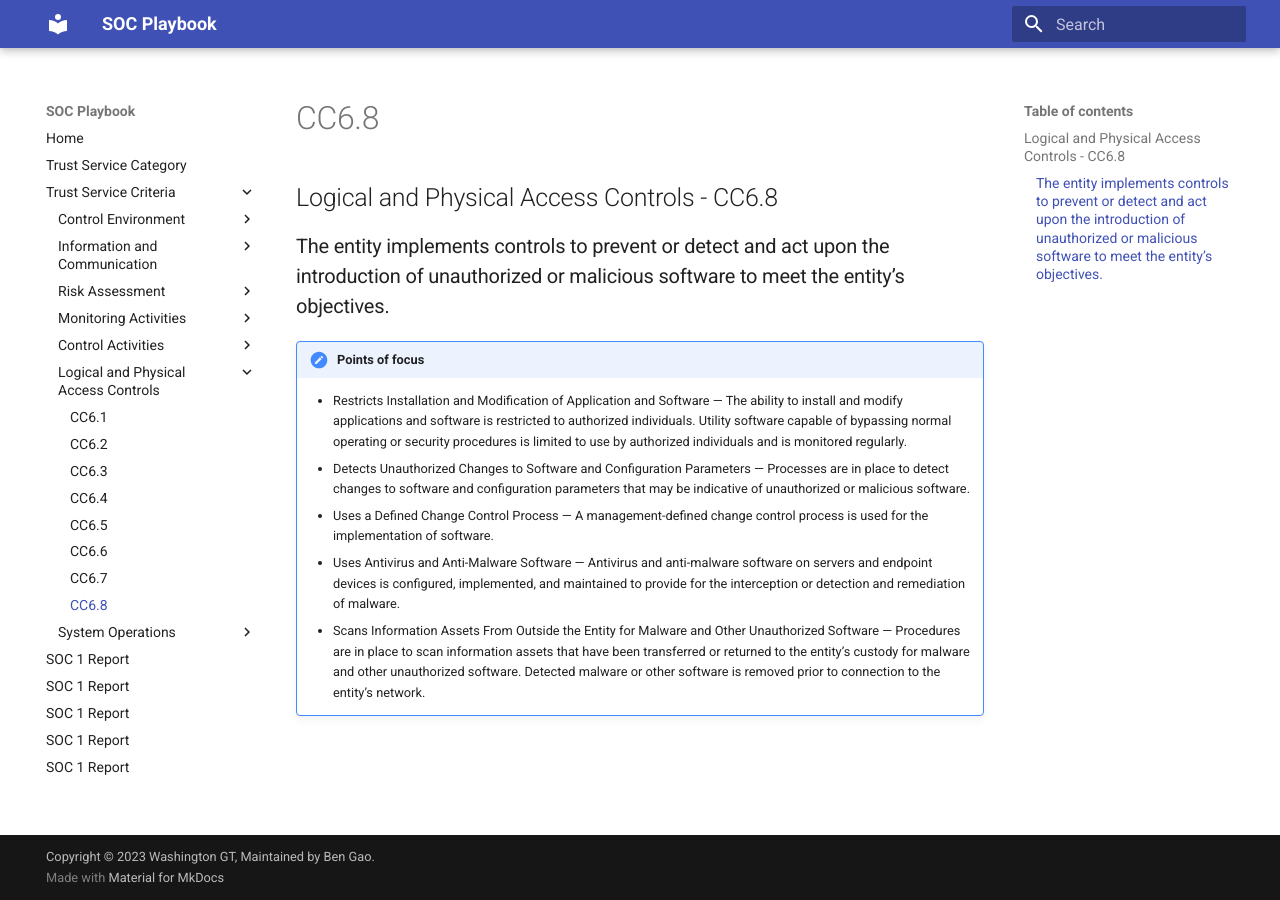
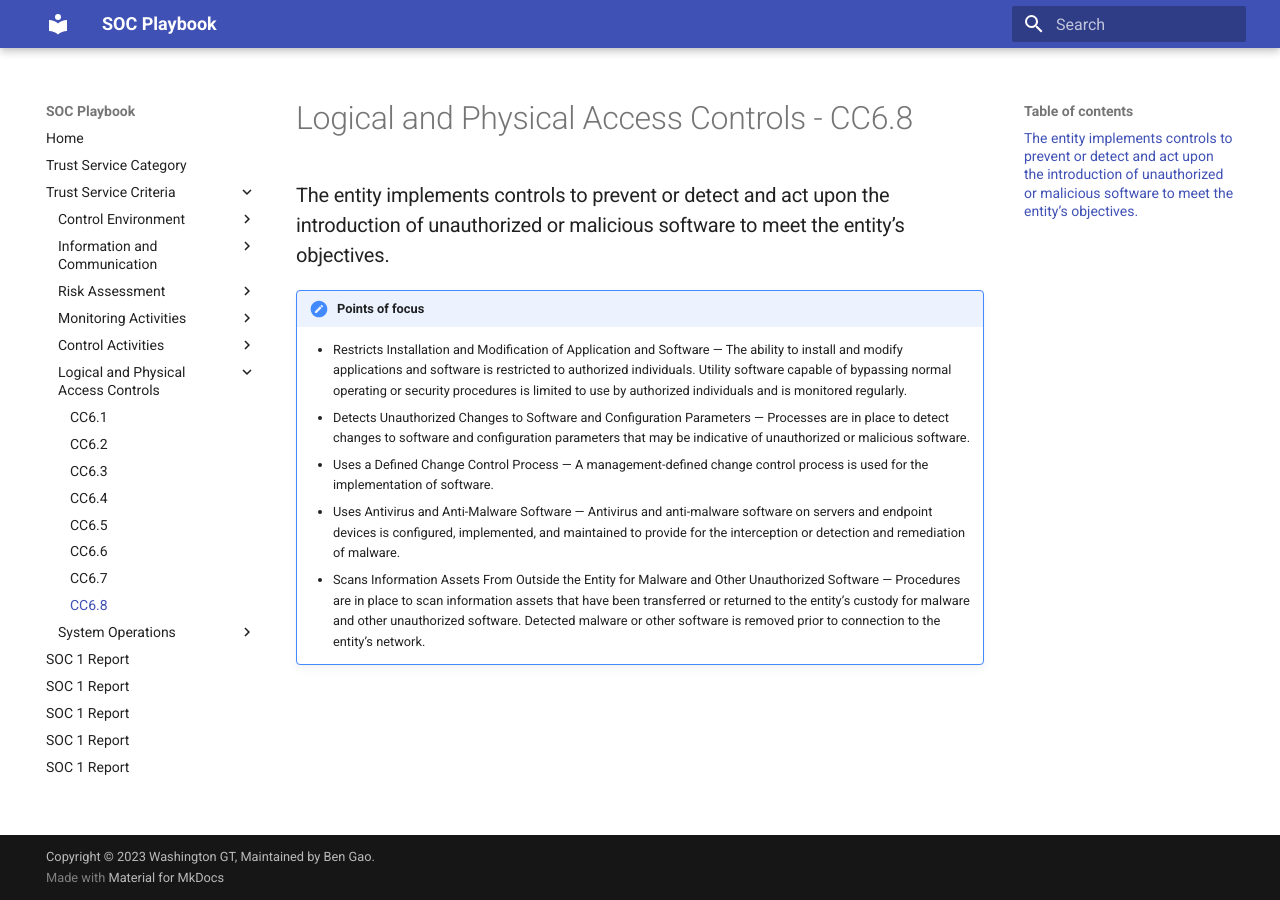
Before and after one commit to WashingtonGT/soc-playbook, an MkDocs documentation site: the page built from docs/tsc/cc6-8.md, in a window 1280 px wide. Built offline with MkDocs 1.6.1 and Material for MkDocs 9.7.7, drawn with Linux system fonts in a browser that asks for light colours.

Commit message:
Update cc6-8.md

```diff
--- a/docs/tsc/cc6-8.md
+++ b/docs/tsc/cc6-8.md
@@ -1,4 +1,4 @@
-## Logical and Physical Access Controls - CC6.8
+# Logical and Physical Access Controls - CC6.8
 
 ### The entity implements controls to prevent or detect and act upon the introduction of unauthorized or malicious software to meet the entity’s objectives.
 
```
